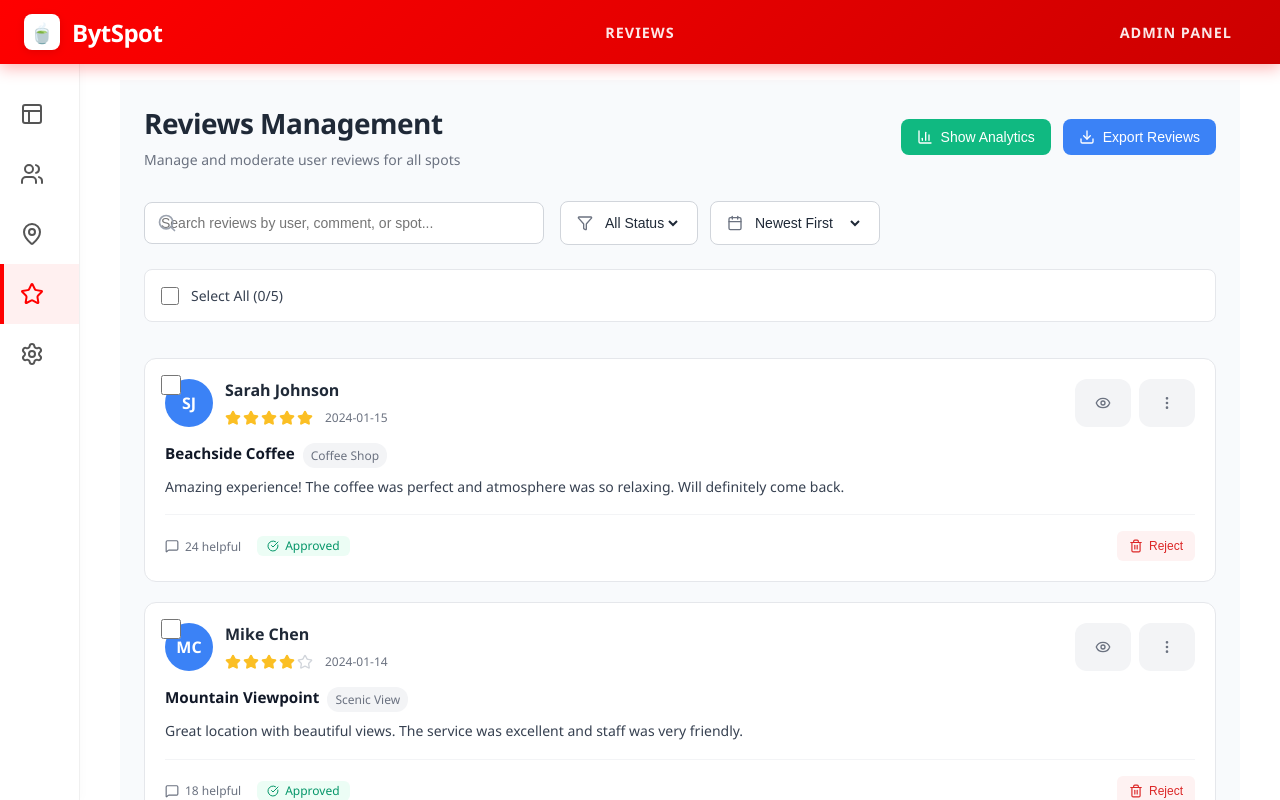
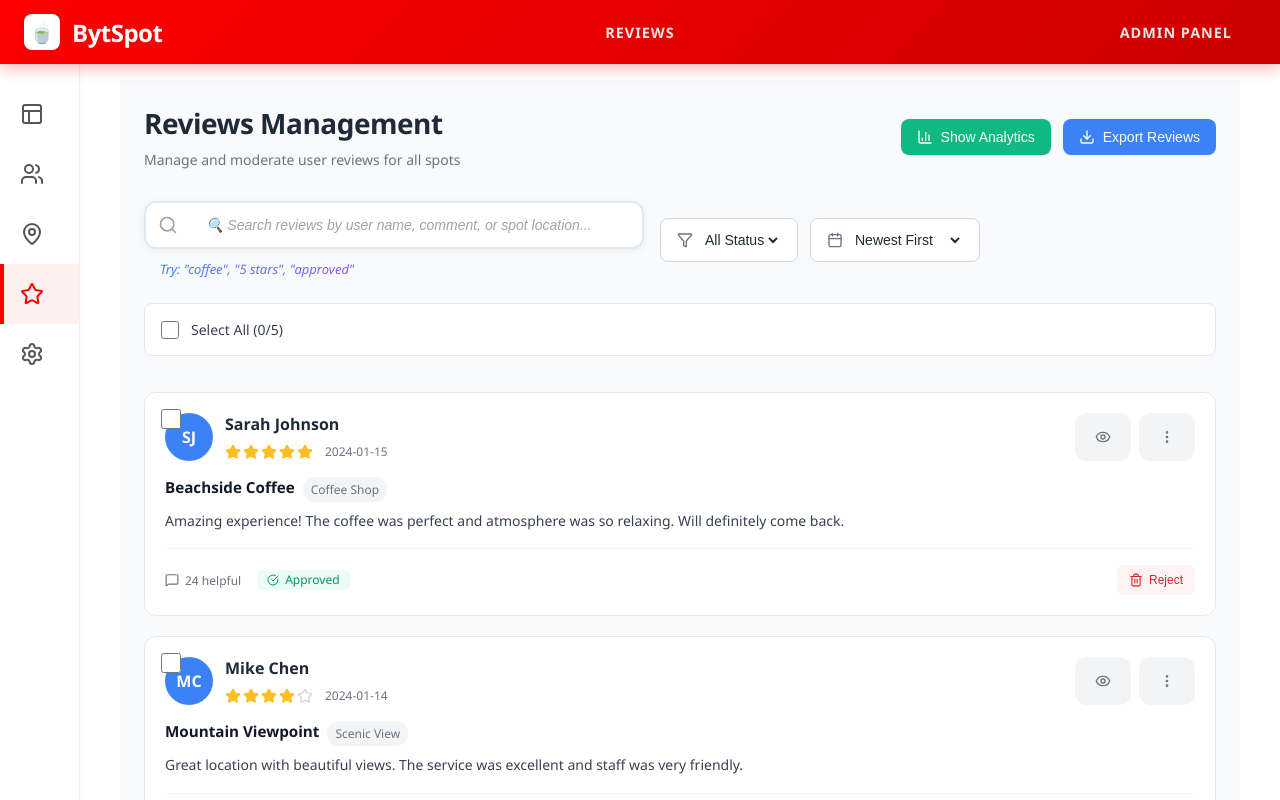
Before and after one commit to Sinxn-coder/chai-in, a React (Vite) app: page / in a window 1280 px wide. Both pictures are taken after a click on the item 39 px from the left and 294 px from the top of the page. Shown: the top 800 px of the page. Built offline with nearby package versions, Linux system fonts and the light colour scheme.

Commit message:
Enhance search bar design with modern styling and interactions

```diff
--- a/src/ReviewsPage.css
+++ b/src/ReviewsPage.css
@@ -82,15 +82,43 @@
   flex-wrap: wrap;
 }
 
-.search-box {
+.search-box.enhanced {
+  position: relative;
   flex: 1;
-  min-width: 300px;
+  max-width: 500px;
+}
+
+.search-input-wrapper {
   position: relative;
   display: flex;
   align-items: center;
   background: white;
-  border: 1px solid #d1d5db;
-  border-radius: 8px;
+  border: 2px solid #e2e8f0;
+  border-radius: 12px;
+  padding: 4px;
+  transition: all 0.3s ease;
+  box-shadow: 0 2px 8px rgba(0, 0, 0, 0.06);
+}
+
+.search-input-wrapper.focused {
+  border-color: #3b82f6;
+  box-shadow: 0 0 0 3px rgba(59, 130, 246, 0.1), 0 4px 12px rgba(0, 0, 0, 0.15);
+  transform: translateY(-1px);
+}
+
+.search-input {
+  flex: 1;
+  border: none;
+  outline: none;
+  padding: 12px 16px 12px 44px;
+  font-size: 15px;
+  color: #1f2937;
+  background: transparent;
+}
+
+.search-input::placeholder {
+  color: #9ca3af;
+  font-style: italic;
   padding: 12px 16px;
 }
 
@@ -656,6 +684,58 @@
   box-shadow: 0 0 0 3px rgba(59, 130, 246, 0.1);
 }
 
+.search-icon {
+  position: absolute;
+  left: 16px;
+  color: #6b7280;
+  z-index: 1;
+  transition: color 0.3s ease;
+}
+
+.search-input-wrapper:focus-within .search-icon {
+  color: #3b82f6;
+}
+
+.search-clear {
+  position: absolute;
+  right: 8px;
+  background: #f3f4f6;
+  border: none;
+  border-radius: 50%;
+  width: 24px;
+  height: 24px;
+  display: flex;
+  align-items: center;
+  justify-content: center;
+  cursor: pointer;
+  color: #6b7280;
+  font-size: 12px;
+  font-weight: 600;
+  transition: all 0.3s ease;
+  z-index: 2;
+}
+
+.search-clear:hover {
+  background: #e5e7eb;
+  color: #374151;
+  transform: scale(1.1);
+}
+
+.search-suggestions {
+  margin-top: 8px;
+  padding: 0 16px;
+}
+
+.suggestion-text {
+  font-size: 13px;
+  color: #6b7280;
+  font-style: italic;
+  background: linear-gradient(90deg, #3b82f6, #8b5cf6);
+  -webkit-background-clip: text;
+  -webkit-text-fill-color: transparent;
+  background-clip: text;
+}
+
 /* Export Modal Specific */
 .export-options {
   display: grid;
--- a/src/ReviewsPage.jsx
+++ b/src/ReviewsPage.jsx
@@ -93,6 +93,7 @@ export default function ReviewsPage() {
   const [showExportModal, setShowExportModal] = useState(false);
   const [activeDropdown, setActiveDropdown] = useState(null);
   const [showAnalytics, setShowAnalytics] = useState(false);
+  const [searchFocused, setSearchFocused] = useState(false);
 
   // Analytics calculations
   const analytics = useMemo(() => {
@@ -419,14 +420,31 @@ export default function ReviewsPage() {
       {/* Filters and Search */}
       <div className="reviews-controls">
         <div className="search-filter-group">
-          <div className="search-box">
+          <div className="search-box enhanced">
+            <div className={`search-input-wrapper ${searchFocused ? 'focused' : ''}`}>
               <Search size={20} className="search-icon" />
               <input
                 type="text"
-              placeholder="Search reviews by user, comment, or spot..."
+                placeholder="🔍 Search reviews by user name, comment, or spot location..."
                 value={searchTerm}
                 onChange={(e) => setSearchTerm(e.target.value)}
+                className="search-input"
+                onFocus={() => setSearchFocused(true)}
+                onBlur={() => setSearchFocused(false)}
               />
+              {searchTerm && (
+                <button
+                  className="search-clear"
+                  onClick={() => setSearchTerm('')}
+                  title="Clear search"
+                >
+                  ✕
+                </button>
+              )}
+            </div>
+            <div className="search-suggestions">
+              <span className="suggestion-text">Try: "coffee", "5 stars", "approved"</span>
+            </div>
           </div>
 
           <div className="filter-group">
```
Lines whose indentation alone changed are shown as unchanged.
